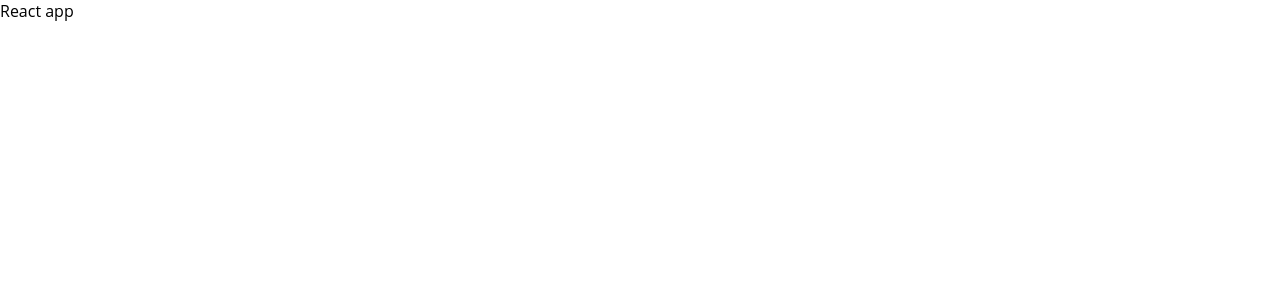
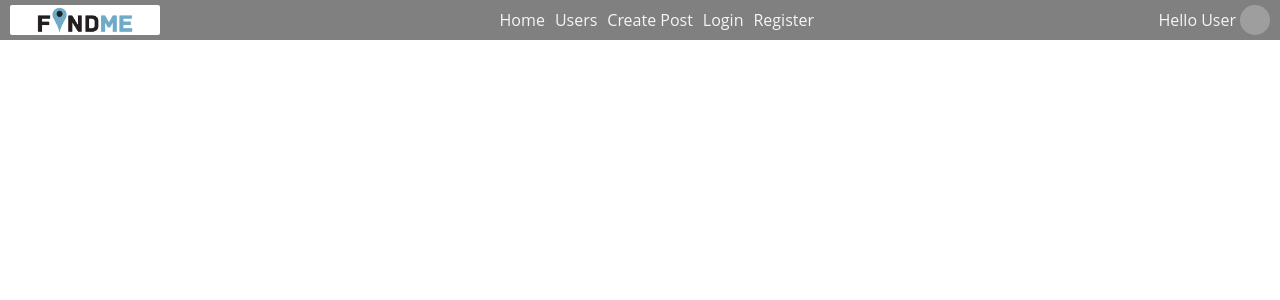
Before and after one commit to emotive44/Social-Network, a React (Create React App) app in the folder frontend/: page / in a window 1280 px wide. Shown: the top 300 px of the page. Built offline with nearby package versions, Linux system fonts and the light colour scheme; grey boxes are pictures that could not be loaded.

Commit message:
create NavBar

```diff
--- a/frontend/src/App.js
+++ b/frontend/src/App.js
@@ -1,10 +1,13 @@
 import React from 'react';
+import { BrowserRouter as Router, Route, Switch} from 'react-router-dom';
+
+import NavBar from './components/common/Navbar';
 
 const App = () => {
   return (
-    <div className="App">
-      React app
-    </div>
+    <Router>
+      <NavBar />
+    </Router>
   );
 }
 
--- /dev/null
+++ b/frontend/src/components/common/NavBar.scss
@@ -0,0 +1,75 @@
+nav {
+  justify-content: space-between;
+  min-width: 45rem;
+  background: gray;
+  position: fixed;
+  display: flex;
+  width: 100%;
+  color: whitesmoke;
+  top: 0;
+
+  .logo {
+    align-self: center;
+    width: 150px;
+    height: 30px;
+    background-image: url('/logo.jpg');
+    background-position: center;
+    background-repeat: no-repeat;
+    background-size: cover;
+    border-radius: 0.2rem;
+    margin-left: 1rem;
+  }
+
+  ul {
+    list-style-type: none;
+    display: flex;
+    align-items: center;
+
+    li:not(:last-child) {
+      margin-right: 1rem;
+    }
+  }
+
+  .user {
+    display: flex;
+    margin: 0.5rem;
+    align-items: center;
+
+    &-image {
+      width: 30px;
+      height: 30px;
+      background-image: url('https://m2bob-forum.net/wcf/images/avatars/3e/2720-3e546be0b0701e0cb670fa2f4fcb053d4f7e1ba5.jpg');
+      background-position: center;
+      background-repeat: no-repeat;
+      background-size: cover;
+      border-radius: 50%;
+      margin: 0 0.5rem 0 0.4rem;
+    }
+  }
+}
+
+@media (max-width: 700px) {
+  nav {
+
+    ul{
+      flex-direction: column;
+
+      li:not(:last-child){
+        margin-right: 0;
+      }
+    }
+
+    .logo {
+      align-self: flex-start;
+      margin-top: 0.5rem;
+    }
+
+    .user {
+      flex-direction: column;
+
+      &-image {
+        align-self: flex-end;
+      }
+    }
+  }
+}
--- /dev/null
+++ b/frontend/src/components/common/Navbar.jsx
@@ -0,0 +1,26 @@
+import React from 'react';
+import { Link } from 'react-router-dom';
+import './NavBar.scss';
+
+
+const NavBar = () => {
+  return (
+    <nav>
+      <Link to='' className='logo' />
+      <ul>
+        <li>Home</li>
+        <li>Users</li>
+        <li>Create Post</li>
+        <li>Login</li>
+        <li>Register</li>
+      </ul>
+
+      <p className="user">
+        <span>Hello User</span>
+        <Link to='' className="user-image" />
+      </p>
+    </nav>
+  );
+}
+
+export default NavBar;
```
Also changed, not shown: frontend/public/logo.jpg (added).
